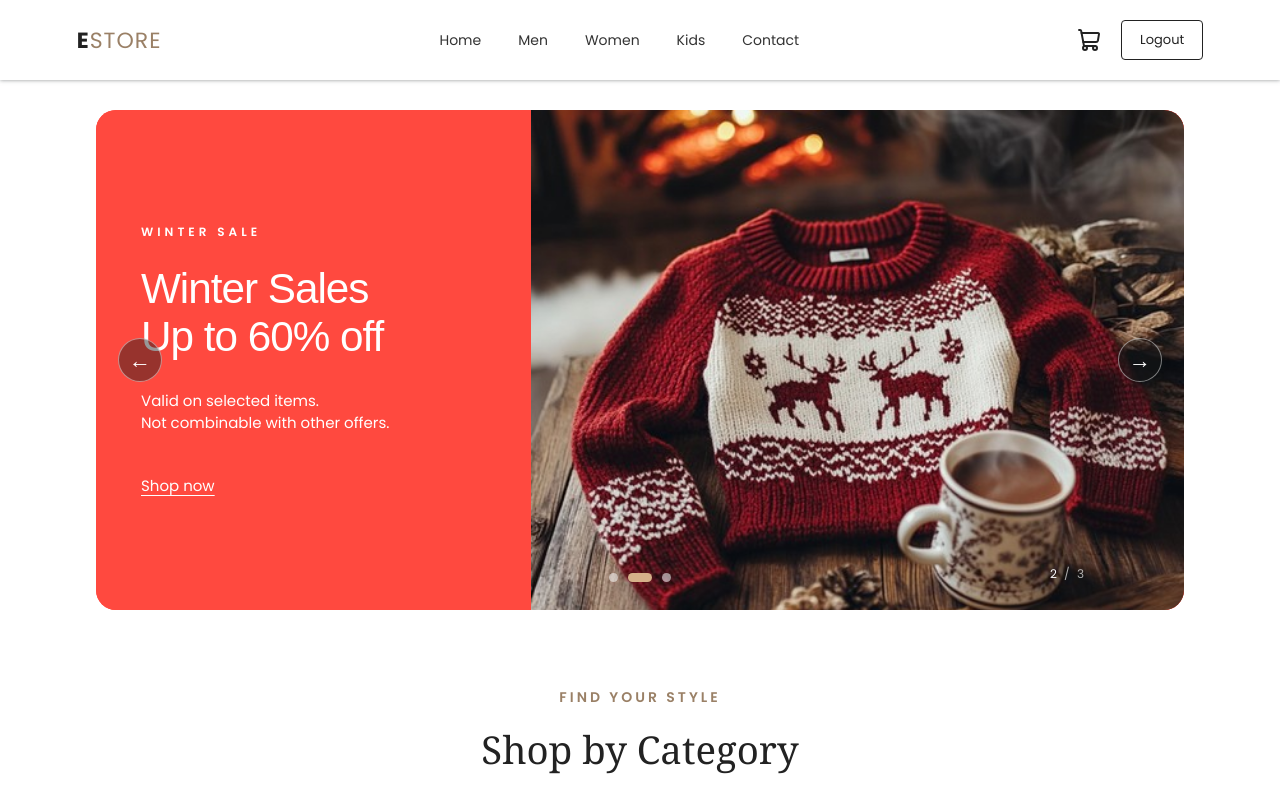
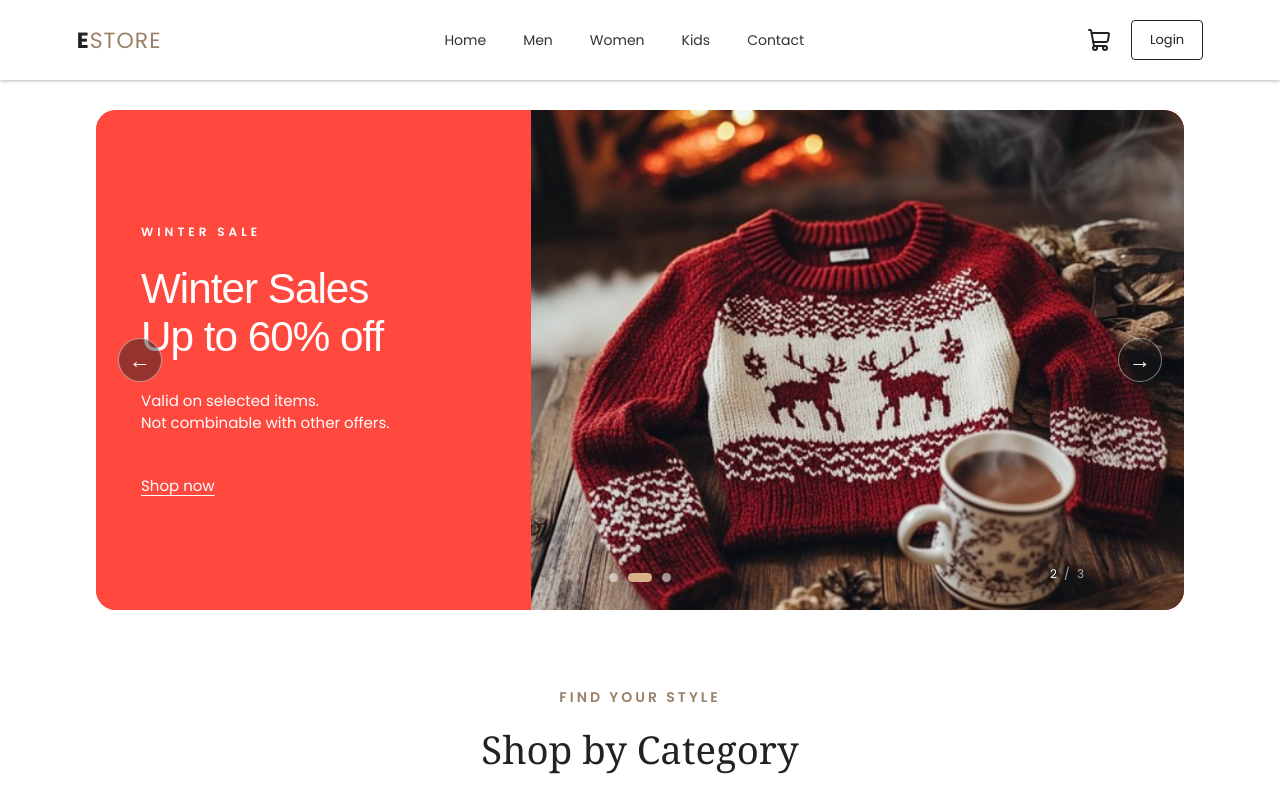
Before and after one commit to kaushaljangir/EStore-fashion, a React (Vite) app: page / in a window 1280 px wide. Shown: the top 793 px of the page. Built offline with nearby package versions, Linux system fonts and the light colour scheme.

Commit message:
fix: correct login button label

```diff
--- a/src/components/navbar/Navbar.jsx
+++ b/src/components/navbar/Navbar.jsx
@@ -51,7 +51,7 @@ const Navbar = () => {
           </button>
         ) : (
           <Link to="/login" className="navbar__login">
-            Logout
+            Login
           </Link>
         )}
       </div>
```
